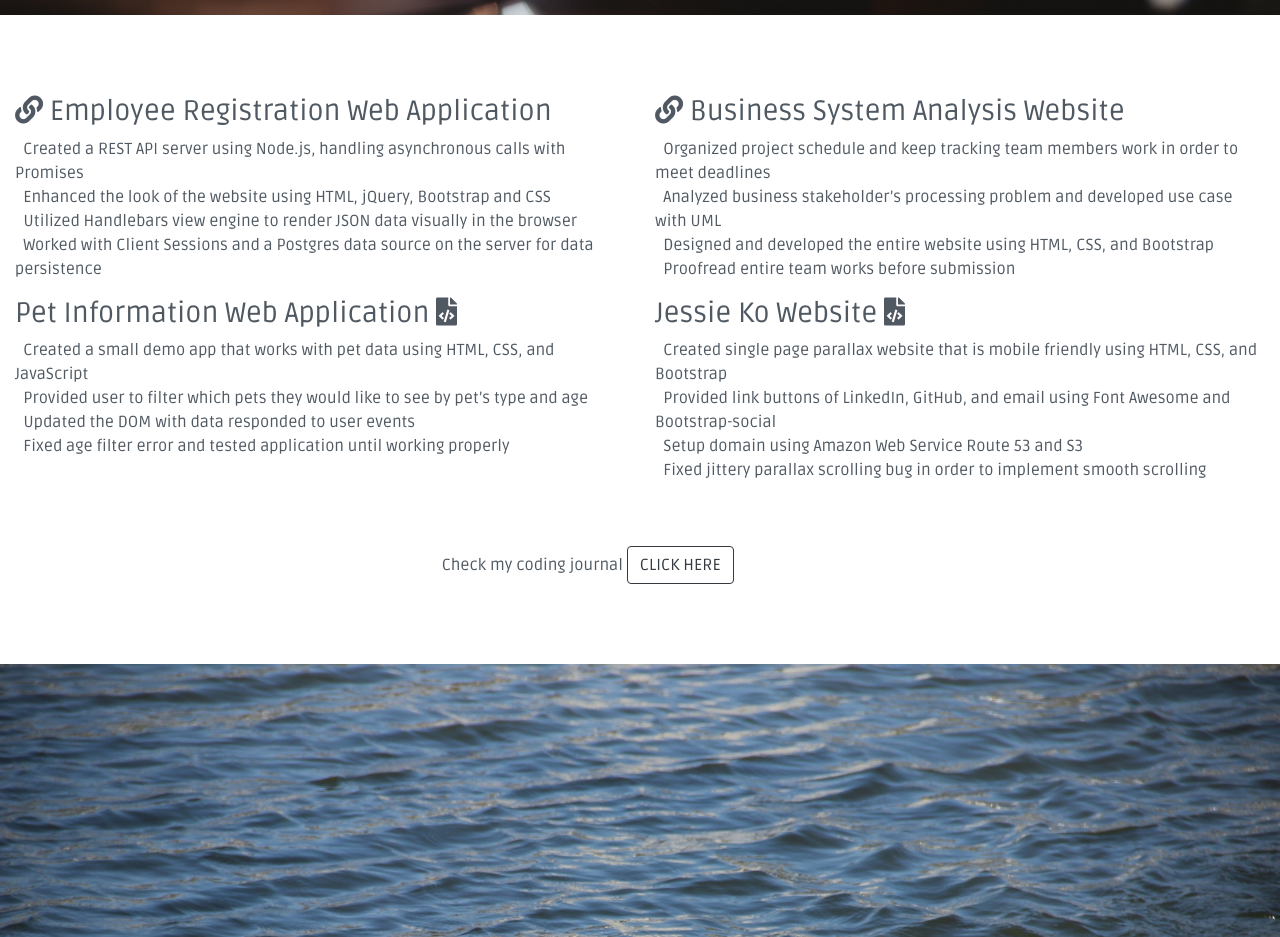
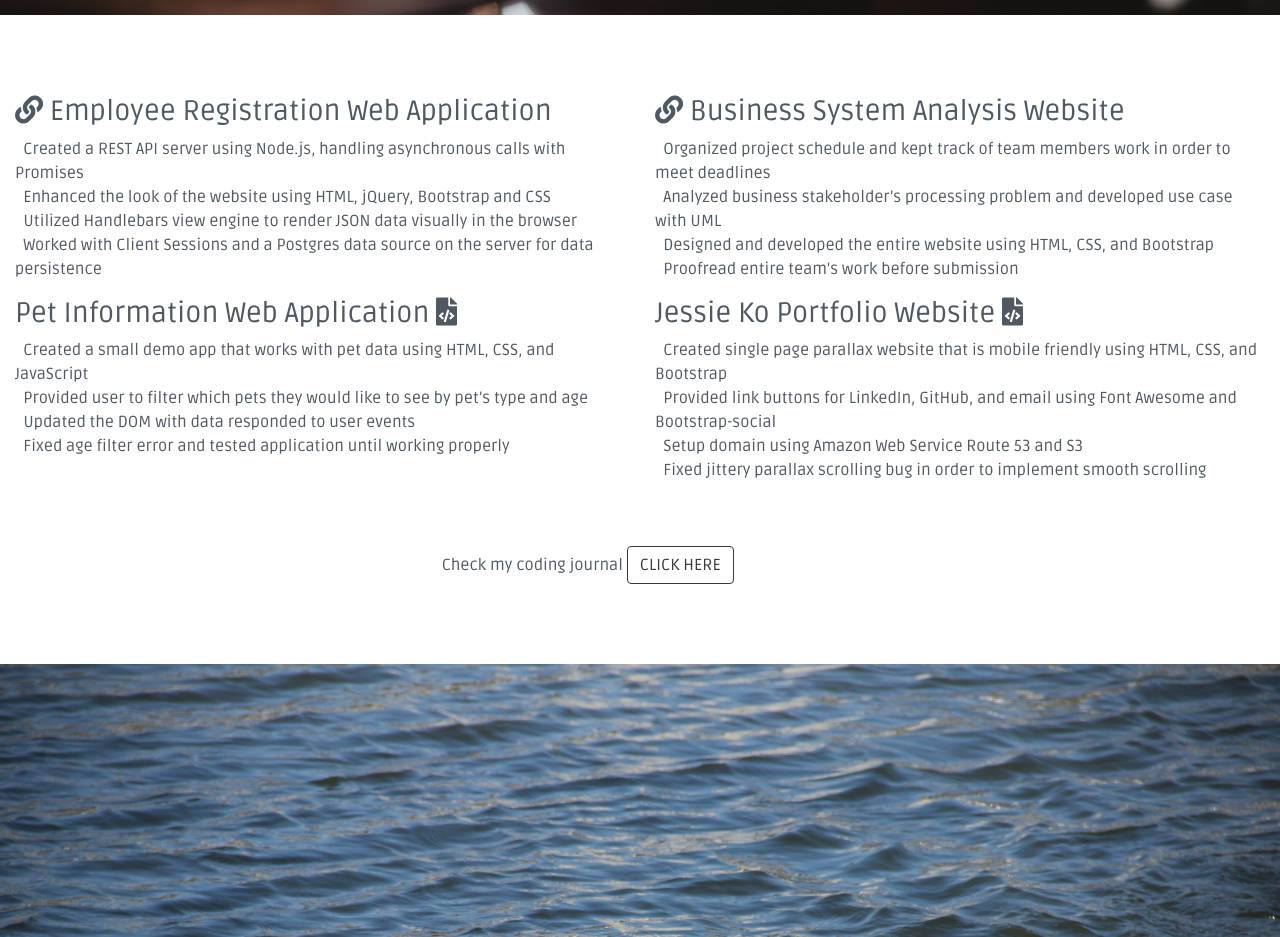
Before and after one commit to heyjessiehey/myWebsite, a plain HTML site: page index.html in a window 1280 px wide. Shown: the part 3396-4333 px from the top of the page. Drawn offline with nearby package versions, Linux system fonts and the light colour scheme.

Commit message:
proofread

```diff
--- a/index.html
+++ b/index.html
@@ -141,10 +141,10 @@
 	<div class="col-md-6 col-xs-12">
 		<h3><a href="http://zenit.senecac.on.ca/~pmc130_183a08/"><i class="fas fa-link"></i> Business System Analysis Website</a></h3>
 		<p>
-				Organized project schedule and keep tracking team members work in order to meet deadlines <br>
+				Organized project schedule and kept track of team members work in order to meet deadlines <br>
 				Analyzed business stakeholder’s processing problem and developed use case with UML<br>
 				Designed and developed the entire website using HTML, CSS, and Bootstrap<br>
-				Proofread entire team works before submission<br>
+				Proofread entire team's work before submission<br>
 		</p>
 	</div>
 	<div class="col-md-6 col-xs-12">
@@ -158,10 +158,10 @@
 
 	</div>
 	<div class="col-md-6 col-xs-12">
-		<h3>Jessie Ko Website <a href="https://github.com/heyjessiehey/myWebsite"><i class="fas fa-file-code"></i></a></h3>
+		<h3>Jessie Ko Portfolio Website <a href="https://github.com/heyjessiehey/myWebsite"><i class="fas fa-file-code"></i></a></h3>
 		<p>
 				Created single page parallax website that is mobile friendly using HTML, CSS, and Bootstrap<br>
-				Provided link buttons of LinkedIn, GitHub, and email using Font Awesome and Bootstrap-social<br>
+				Provided link buttons for LinkedIn, GitHub, and email using Font Awesome and Bootstrap-social<br>
 				Setup domain using Amazon Web Service Route 53 and S3<br>
 				Fixed jittery parallax scrolling bug in order to implement smooth scrolling<br>
 		</p>
```
